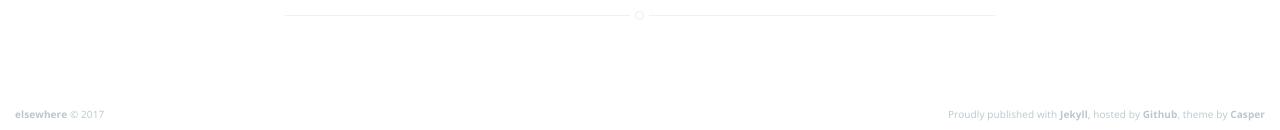
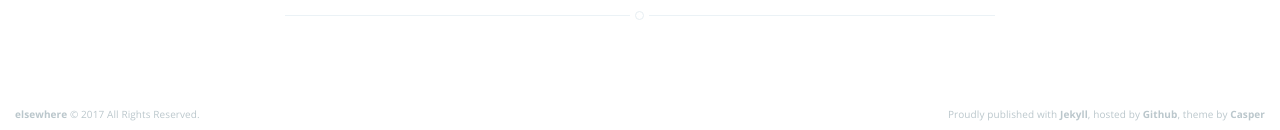
Before and after one commit to devylee/devylee.github.io, a Jekyll site: the page built from index.html, in a window 1280 px wide. Shown: the part 1616-1746 px from the top of the page. Built offline with Jekyll 4.4.1, drawn with Linux system fonts in a browser that asks for light colours; nearby versions of some CDN libraries; the list of posts is cut into pages by our own code.

Commit message:
update license and copyright

```diff
--- a/_layouts/default.html
+++ b/_layouts/default.html
@@ -34,7 +34,7 @@
         {{ content }}
 
         <footer class="site-footer clearfix">
-          <section class="copyright"><a href="{{ '/' | relative_url }}">{{ site.name }}</a> &copy; {{  site.time | date: '%Y' }}</section>
+          <section class="copyright"><a href="{{ '/' | relative_url }}">{{ site.name }}</a> &copy; {{  site.time | date: '%Y' }} All Rights Reserved.</section>
           <section class="poweredby">Proudly published with <a href="https://jekyllrb.com/">Jekyll</a>, hosted by <a href="https://github.com/devylee/devylee.github.io">Github</a>, theme by <a href="https://github.com/tryghost/casper">Casper</a></section>
         </footer>
     </div>
```
Also changed, not shown: README.md, 1 other file.
